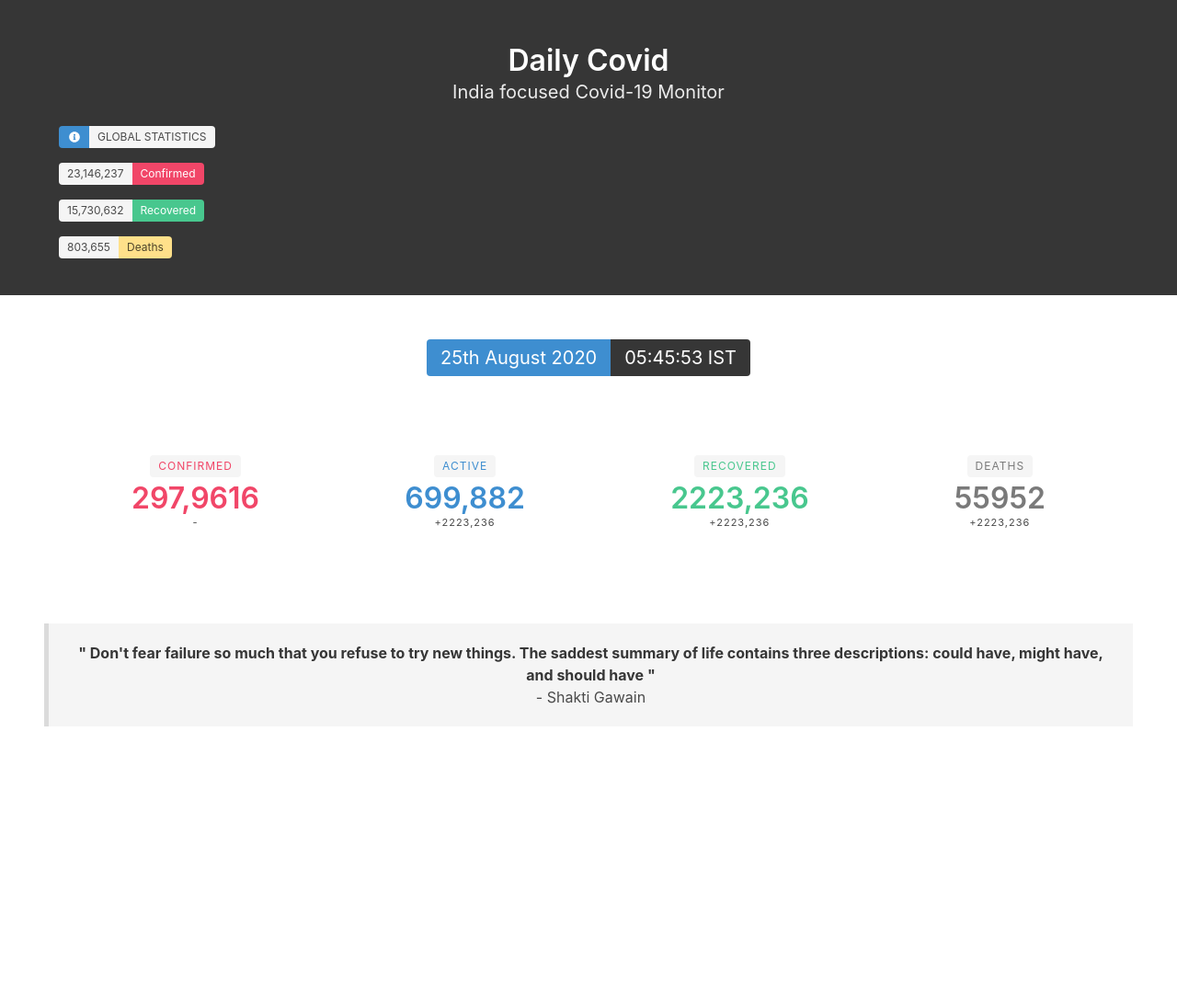
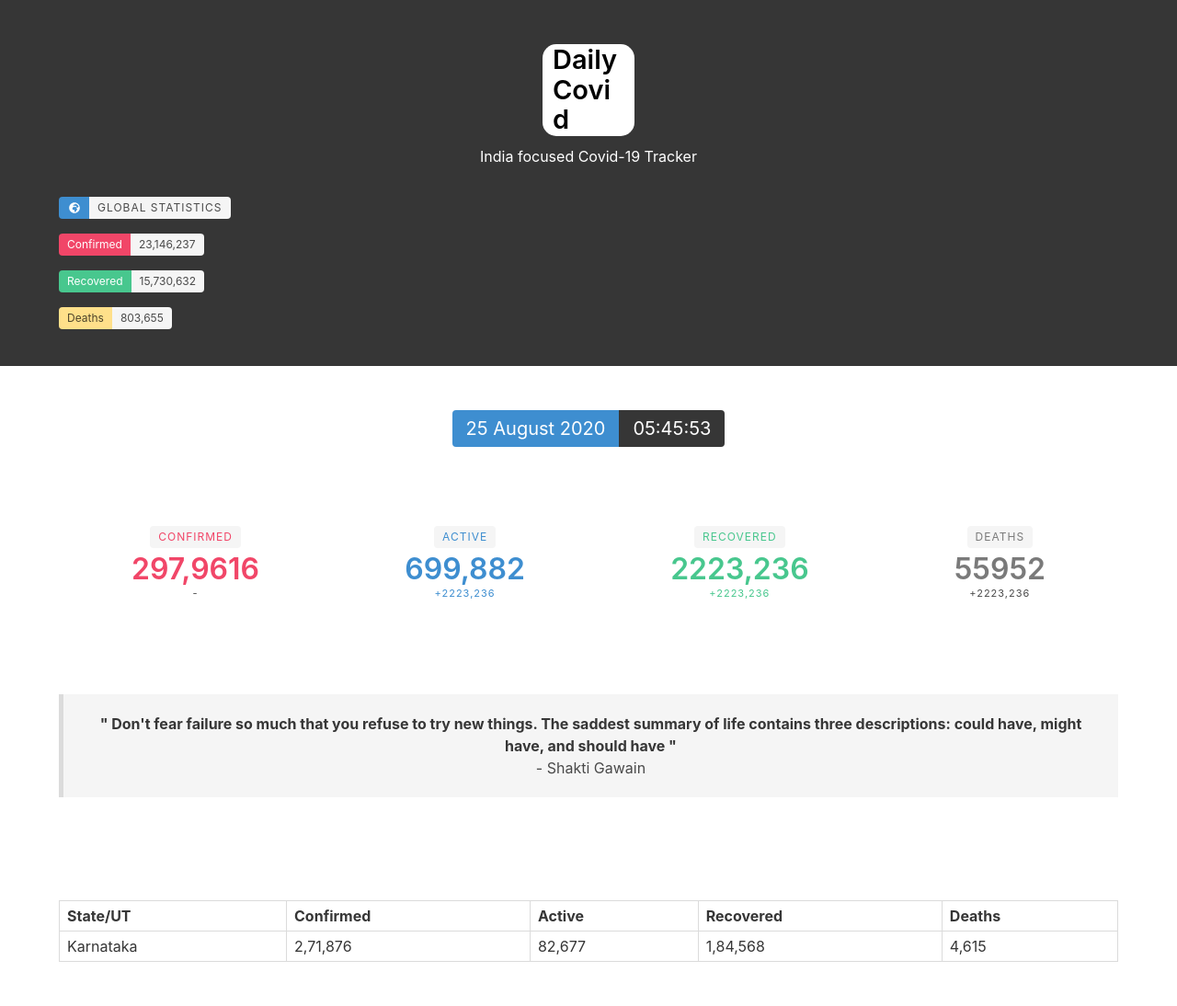
Before and after one commit to varunlakshmaiah/dailycovid.in, a website: page public/index.html in a window 1280 px wide. Shown: the whole page at 92% size. Before the commit the page ends 854 px from the top, so only its background shows below. Drawn offline with nearby package versions, Linux system fonts and the light colour scheme.

Commit message:
ADD Favicon

```diff
--- a/public/css/style.css
+++ b/public/css/style.css
@@ -1,3 +1,23 @@
 div#date-time {
     margin: auto;
 }
+
+#logo {
+    width: 100px;
+    margin: auto;
+    background: white;
+    padding: 11px;
+    text-align: center;
+    height: 100px;
+    display: flex;
+    align-items: center;
+    color: black !important;
+    margin-bottom: 10px;
+    text-align: left;
+    font-size: 29px;
+    border-radius: 15px 15px;
+}
+
+#logo-subtitle {
+    margin-bottom:2rem
+}
--- a/public/index.html
+++ b/public/index.html
@@ -4,49 +4,55 @@
 <head>
   <meta charset="utf-8">
   <meta name="viewport" content="width=device-width, initial-scale=1">
-  <title>Hello Bulma!</title>
-  <script defer src="https://use.fontawesome.com/releases/v5.3.1/js/all.js"></script>
+  <title>Covid-19 Tracker for India - dailycovid.in</title>
+  <script async src="https://use.fontawesome.com/releases/v5.3.1/js/all.js"></script>
+  <script src="https://code.jquery.com/jquery-3.5.1.slim.min.js"
+    integrity="sha256-4+XzXVhsDmqanXGHaHvgh1gMQKX40OUvDEBTu8JcmNs=" crossorigin="anonymous"></script>
+  <script src="/js/script.js"></script>
   <link rel="stylesheet" href="https://cdn.jsdelivr.net/npm/bulma@0.9.0/css/bulma.min.css">
   <link rel="stylesheet" href="/css/style.css">
-
+  <link rel="apple-touch-icon" sizes="180x180" href="/apple-touch-icon.png">
+  <link rel="icon" type="image/png" sizes="32x32" href="/favicon-32x32.png">
+  <link rel="icon" type="image/png" sizes="16x16" href="/favicon-16x16.png">
+  <link rel="manifest" href="/site.webmanifest">
 </head>
 
 <body>
   <section class="hero is-dark">
     <div class="hero-body has-text-centered">
       <div class="container">
-        <h1 class="title ">
+        <h1 id="logo" class="title ">
           Daily Covid
         </h1>
-        <h2 class="subtitle">
-          India focused Covid-19 Monitor
+        <h2 id="logo-subtitle">
+          India focused Covid-19 Tracker
         </h2>
         <div class="tags">
           <div class="tags has-addons">
             <span class="tag has-background-info">
               <span class="icon has-text-info">
-                <i class="fas fa-info-circle has-text-white"></i>
+                <i class="fas fa-globe-africa has-text-white"></i>
               </span>
             </span>
-            <span class="tag ">GLOBAL STATISTICS</span>
+            <span class="tag heading ">GLOBAL STATISTICS</span>
           </div>
         </div>
         <div class="tags">
           <div class="tags has-addons">
-            <span class="tag">23,146,237</span>
             <span class="tag is-danger">Confirmed</span>
+            <span class="tag" id="totalCases">23,146,237</span>
           </div>
         </div>
         <div class="tags">
           <div class="tags has-addons">
-            <span class="tag">15,730,632</span>
             <span class="tag is-success">Recovered</span>
+            <span class="tag" id="totalRecovered">15,730,632</span>
           </div>
         </div>
         <div class="tags">
           <div class="tags has-addons">
-            <span class="tag">803,655</span>
             <span class="tag is-warning">Deaths</span>
+            <span class="tag" id="totalDeaths">803,655</span>
           </div>
         </div>
       </div>
@@ -56,8 +62,8 @@
       <div class="field is-grouped is-grouped-multiline">
         <div class="control" id="date-time">
           <div class="tags has-addons">
-        <span class="tag is-info is-large">25th August 2020</span>
-        <span class="tag is-dark is-large">05:45:53 IST </span>
+            <span class="tag is-info is-large" id="activeDate">25 August 2020</span>
+            <span class="tag is-dark is-large" id="activeTime">05:45:53</span>
           </div>
         </div>
   </section>
@@ -68,31 +74,31 @@
         <div class="level-item has-text-centered">
           <div>
             <p class="tag heading has-text-danger is-light">Confirmed</p>
-            <p class="title has-text-danger">297,9616</p>
+            <p class="title has-text-danger" id="indiaConfirmed">297,9616</p>
             <p class="heading"> - </p>
 
           </div>
         </div>
         <div class="level-item has-text-centered">
           <div>
-            <p class="tag heading has-text-info is-light" >Active</p>
-            <p class="title has-text-info">699,882</p>
-            <p class="heading">+2223,236</p>
+            <p class="tag heading has-text-info is-light">Active</p>
+            <p class="title has-text-info" id="indiaActive">699,882</p>
+            <p class="heading has-text-info" id="indiaActiveDelta">+2223,236</p>
 
           </div>
         </div>
         <div class="level-item has-text-centered">
           <div>
             <p class="tag heading has-text-success is-light">Recovered</p>
-            <p class="title has-text-success">2223,236</p>
-            <p class="heading">+2223,236</p>
+            <p class="title has-text-success" id="indiaRecovered">2223,236</p>
+            <p class="heading has-text-success" id="indiaRecoveredDelta">+2223,236</p>
           </div>
         </div>
         <div class="level-item has-text-centered ">
           <div>
             <p class="tag heading has-text-grey is-light">Deaths</p>
-            <p class="title has-text-grey">55952</p>
-            <p class="heading">+2223,236</p>
+            <p class="title has-text-grey" id="indiaDeaths">55952</p>
+            <p class="heading" id="indiaDeathsDelta">+2223,236</p>
 
           </div>
         </div>
@@ -100,15 +106,45 @@
     </div>
   </section>
   <section class="section">
+    <div class="container">
       <div class="content has-text-centered">
         <p class="mb-0">
-        <blockquote><strong>" Don't fear failure so much that you refuse to try new things. The saddest summary of life contains three descriptions: could have, might have, and should have "</strong>
-        <p>- Shakti Gawain </p>
+        <blockquote><strong id="quote">" Don't fear failure so much that you refuse to try new things. The saddest
+            summary of life
+            contains three descriptions: could have, might have, and should have "</strong>
+          <p id="quoteAuthor">- Shakti Gawain </p>
         </blockquote>
         </p>
       </div>
+    </div>
   </section>
+  <section class="section">
+    <div class="container">
 
+      <table id="stateWiseTabularView" class="table is-bordered is-striped is-narrow is-responsive is-fullwidth">
+        <thead>
+          <tr>
+            <th>State/UT</th>
+            <th>Confirmed</th>
+            <th>Active</th>
+            <th>Recovered</th>
+            <th>Deaths</th>
+          </tr>
+        </thead>
+        <tbody>
+          <tr>
+            <td>Karnataka</td>
+            <td>2,71,876</td>
+            <td>82,677</td>
+            <td>1,84,568</td>
+            <td>4,615</td>
+          </tr>
+
+          </tr>
+        </tbody>
+      </table>
+  </section>
+  </div>
 </body>
 
 </html>
--- a/public/js/script.js
+++ b/public/js/script.js
@@ -0,0 +1,3 @@
+$(document).ready(function () {
+    console.log("Page loaded")
+});
```
Also changed, not shown: public/android-chrome-192x192.png (added), public/android-chrome-512x512.png (added), public/apple-touch-icon.png (added), public/favicon-16x16.png (added), public/favicon-32x32.png (added), public/favicon.ico (added), public/site.webmanifest (added). Lines whose indentation alone changed are shown as unchanged.
